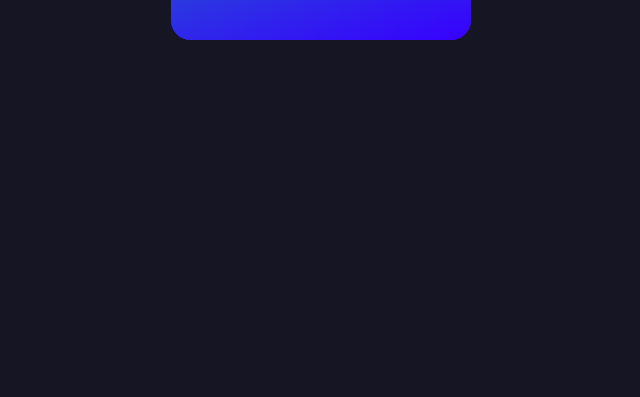
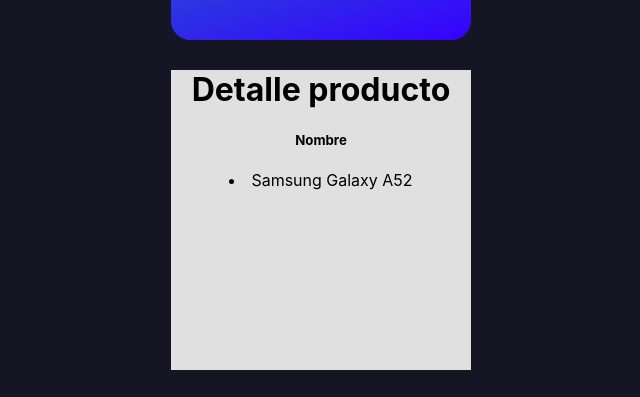
Before and after one commit to Mauriciocba/React-CoderHouse, a React (Create React App) app in the folder mi-proyecto/: page / in a window 1280 px wide. Shown: the part 2948-3345 px from the top of the page, without its empty margins (319-959 px from the left). Before the commit the page ends 3013 px from the top, so only its background shows below. Built offline with nearby package versions, Linux system fonts and the light colour scheme.

Commit message:
detalle-item
detalle-item

```diff
--- a/mi-proyecto/src/App.js
+++ b/mi-proyecto/src/App.js
@@ -6,7 +6,9 @@
 import ItemContador from './componentes/ItemContador';
 import ItemList from './componentes/ItemList/ItemList';
 import {useState, useEffect} from 'react'
-import {listaProductos} from '../src/Productos'
+import {listaProductos,productoId} from '../src/Productos'
+import ItemDetail from '../src/componentes/ItemDetail/ItemDetail'
+import ItemDetailConteiner from './componentes/ItemDetailConteiner/ItemDetailConteiner';
 
 function App() {
 
@@ -17,6 +19,7 @@
       setProductos(respuesta)
     })
   },[])
+
 
 
   return (
@@ -37,6 +40,9 @@
        img="./imagenes/celular2.jpg"/>  */}
 
        <ItemList productos={productos} />
+
+       <ItemDetailConteiner />
+
     </div>
   );
 }
--- a/mi-proyecto/src/Productos.js
+++ b/mi-proyecto/src/Productos.js
@@ -47,3 +47,11 @@
     })
 
 }
+
+export const productoId = (id) => {
+    return new Promise(respuesta => {
+        setTimeout(() => {
+            respuesta(productos.find(prod => prod.id === id))
+        }, 1000);
+    })
+}
--- a/mi-proyecto/src/componentes/ItemDetail/ItemDetail.css
+++ b/mi-proyecto/src/componentes/ItemDetail/ItemDetail.css
@@ -0,0 +1,7 @@
+.itemDetail-container{
+    width: 300px;
+    height: 300px;
+    background: #e0e0e0;
+    margin: 30px auto;
+    text-align: center;
+}
--- a/mi-proyecto/src/componentes/ItemDetail/ItemDetail.js
+++ b/mi-proyecto/src/componentes/ItemDetail/ItemDetail.js
@@ -0,0 +1,12 @@
+import '../ItemDetail/ItemDetail.css'
+const ItemDetail =({titulo}) =>{
+    return(
+        <div className="itemDetail-container">
+            <h1>Detalle producto</h1>
+            <h5>Nombre</h5>
+            <li>{titulo}</li>
+        </div>
+    )
+}
+
+export default ItemDetail
--- a/mi-proyecto/src/componentes/ItemDetailConteiner/ItemDetailConteiner.js
+++ b/mi-proyecto/src/componentes/ItemDetailConteiner/ItemDetailConteiner.js
@@ -0,0 +1,22 @@
+import { useState, useEffect } from "react";
+import { productoId } from "../../Productos";
+import ItemDetail from '../ItemDetail/ItemDetail'
+
+const ItemDetailConteiner = () => {
+    const [producto , setProducto] = useState()
+
+    useEffect(()=>{
+        productoId('4').then(respuesta =>{
+            setProducto(respuesta)
+        })
+    },[])
+
+
+    return(
+        <div>
+            <ItemDetail titulo={producto?.nombre} />
+        </div>
+    )
+}
+
+export default ItemDetailConteiner
```
